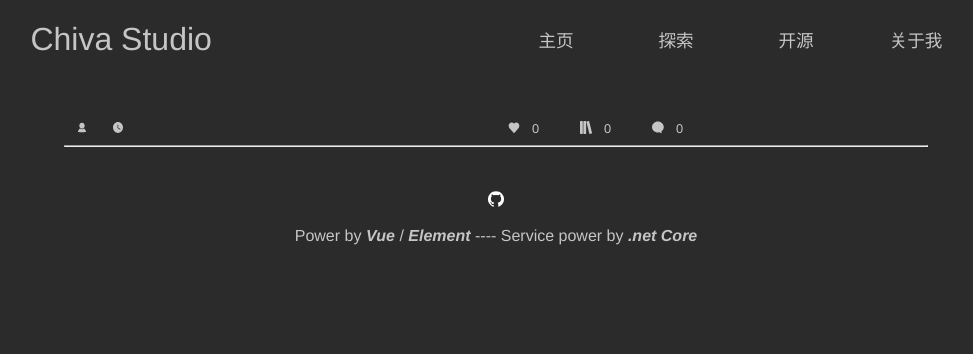
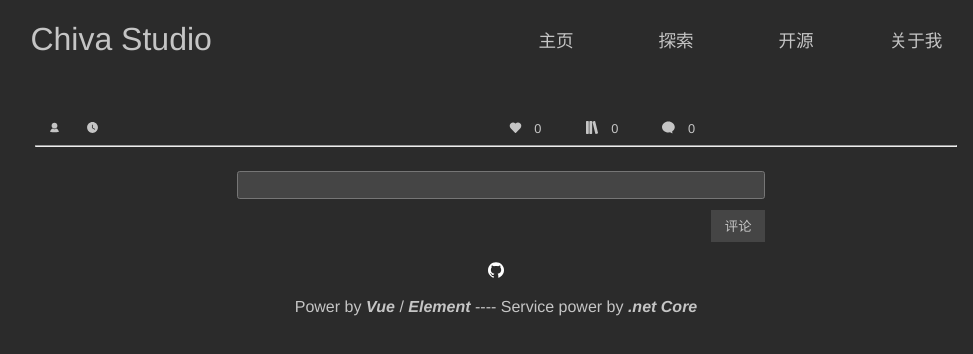
Before and after one commit to HahaMango/NewBlogUi, a Vue app: page /articledetail/1 in a window 1280 px wide. Shown: the top 354 px of the page, without its empty margins (144-1117 px from the left). Built offline with nearby package versions, Linux system fonts and the light colour scheme; no server answers.

Commit message:
增加评论区

```diff
--- /dev/null
+++ b/src/components/Comment.vue
@@ -0,0 +1,45 @@
+<template>
+    <div>
+        <el-row>
+            <el-col :span="5"><div style="height:1px"></div></el-col>
+            <el-col :span="14" class="comment-area">
+                <Mtextarea class="comment-textarea"/>
+                <Mbutton text="评论" class="comment-button"/>
+            </el-col>
+        </el-row>
+    </div>
+</template>
+
+<script>
+import Mbutton from '../components/MButton.vue';
+import Mtextarea from '../components/TextareaBox.vue';
+
+export default {
+    components:{
+        Mbutton,
+        Mtextarea
+    }
+}
+</script>
+
+<style>
+.comment-textarea{
+    width: 97%;
+    height: 1.7em;
+    resize: none;
+}
+
+.comment-textarea:focus{
+    width: 97%;
+    height: 5em;
+    resize: none;
+}
+
+.comment-area{
+    text-align: right;
+}
+
+.comment-button{
+    margin-top: 0.5em;
+}
+</style>
--- /dev/null
+++ b/src/components/MButton.vue
@@ -0,0 +1,29 @@
+<template>
+    <button class="mbutton">{{text}}</button>
+</template>
+
+<script>
+export default {
+    props:['text']
+}
+</script>
+
+<style>
+.mbutton{
+    background-color: #454545;
+    color: inherit;
+    border: none;
+    padding: 0.5em 1em 0.5em 1em;
+    outline: none;
+    cursor: pointer;
+}
+
+.mbutton:hover{
+    background-color: #5f5f5f;
+}
+
+.mbutton:focus{
+    background-color: #3b3b3b;
+    box-shadow: 0 0 0 0.2em #585858;
+}
+</style>
--- /dev/null
+++ b/src/components/TextareaBox.vue
@@ -0,0 +1,22 @@
+<template>
+    <textarea class="mtextarea"></textarea>
+</template>
+
+<script>
+export default {
+    props:['text']
+}
+</script>
+
+<style>
+.mtextarea{
+    border-radius: 0.2em;
+    outline: none;
+    background-color: #454545;
+    color: inherit;
+}
+
+.mtextarea:focus{
+    box-shadow: 0 0 0 0.2em #585858;
+}
+</style>
--- a/src/views/Home/Explore/Explore.vue
+++ b/src/views/Home/Explore/Explore.vue
@@ -17,5 +17,5 @@
 /*--------------------------------------------------------------------------*/
 
 <template>
-    <div>Test Explore</div>
+    <div>待开放...</div>
 </template>
--- a/src/views/Home/MainPage/Article.vue
+++ b/src/views/Home/MainPage/Article.vue
@@ -46,6 +46,7 @@
         </div>
         <hr/>
         <div id="content"></div>
+        <Comment/>
     </div>
 </template>
 
@@ -57,6 +58,7 @@ const viewsvgpath = require('../../../img/view.svg');
 const commentsvgpath = require('../../../img/comment.svg');
 const timesvgpath = require('../../../img/time.svg');
 let marked = require('marked');
+import Comment from '../../../components/Comment.vue';
 
 export default {
     data:function(){
@@ -110,6 +112,9 @@ export default {
             this.createTime = rsp.createTime;
             this.createTime = this.createTime.split(' ')[0];
         }
+    },
+    components:{
+        Comment
     }
 }
 </script>
@@ -139,7 +144,7 @@ export default {
 
 @media screen and (min-width: 769px) {
 .article-content{
-    padding: 0% 5% 0% 5%;
+    padding: 0% 2% 0% 2%;
 }
 }
 </style>
```
Also changed, not shown: src/components/CommentItem.vue (added, +26 -0 lines).
